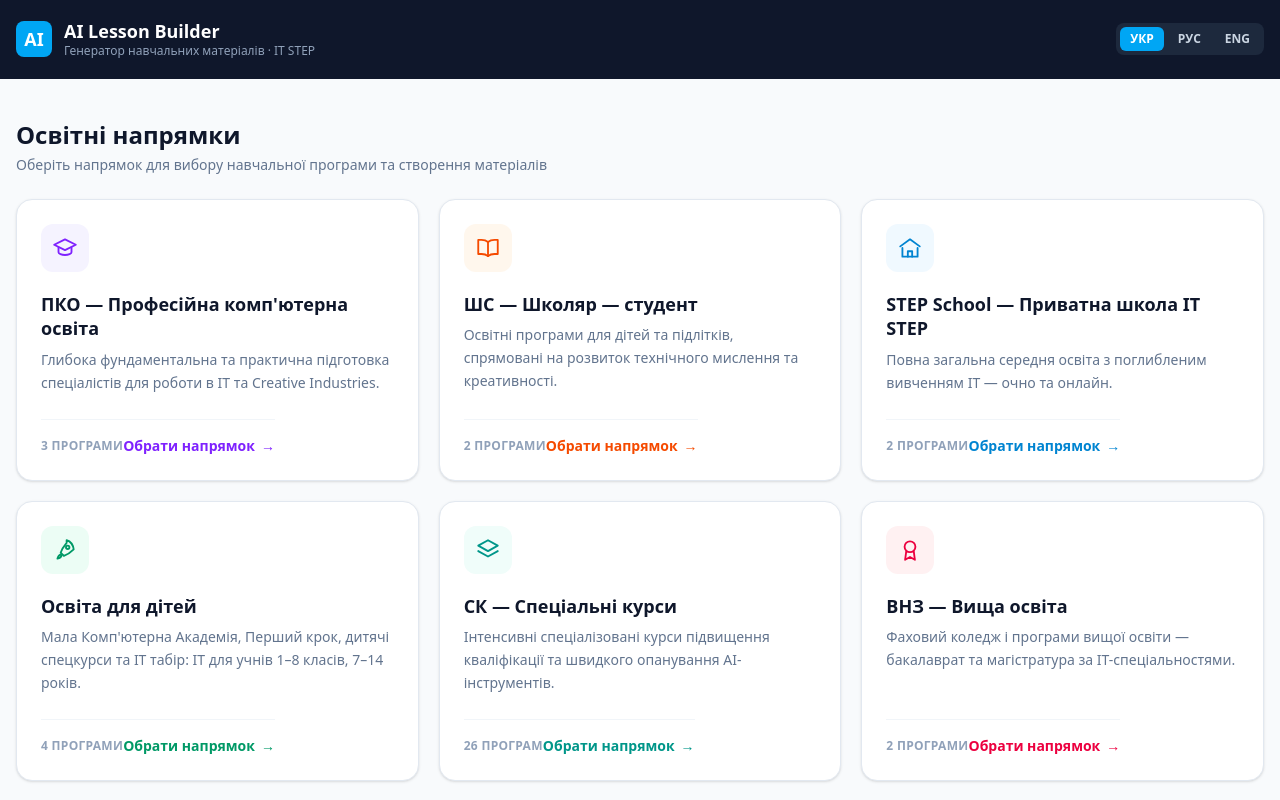
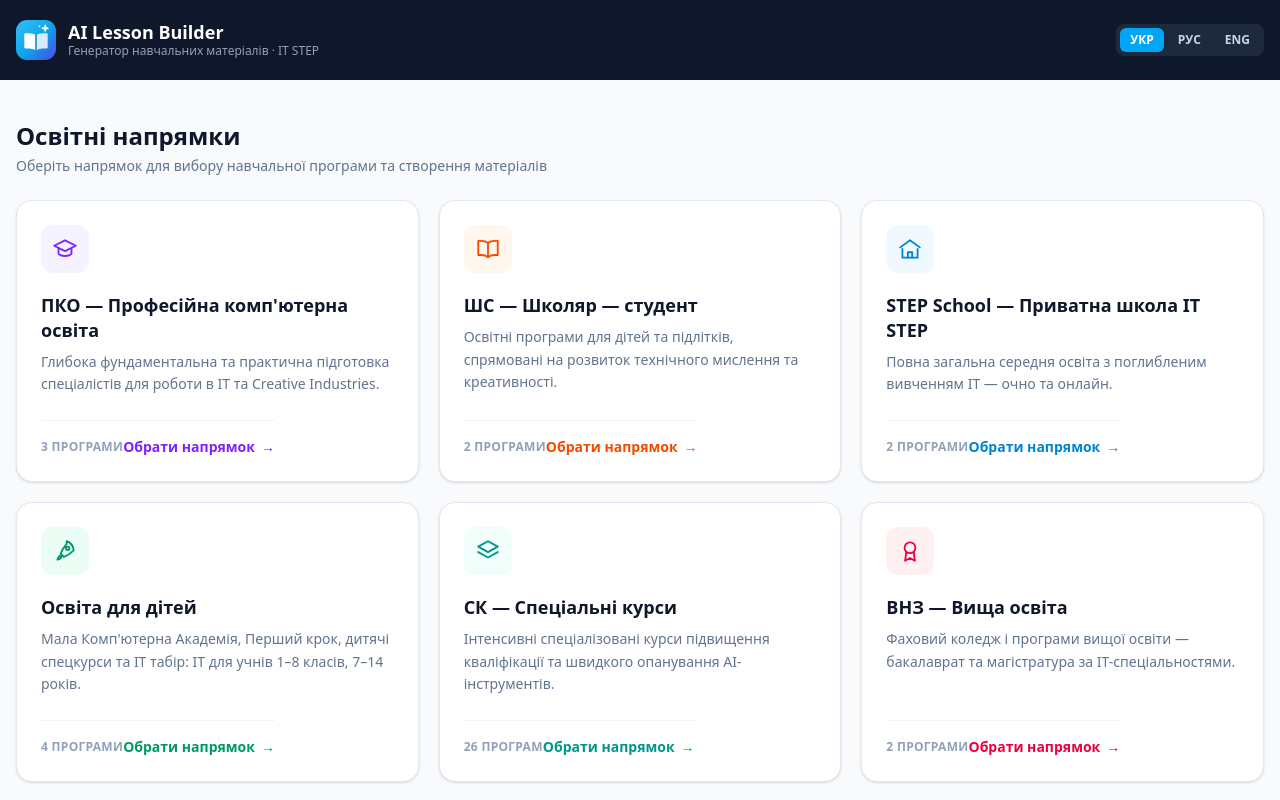
Before and after one commit to brshk/lesson-builder, a Next.js app: page / in a window 1280 px wide. Shown: the top 800 px of the page. Built offline with nearby package versions, Linux system fonts and the light colour scheme.

Commit message:
Add files via upload

```diff
--- a/src/app/page.tsx
+++ b/src/app/page.tsx
@@ -6,6 +6,8 @@
 import { DIRECTIONS } from "@/lib/directions";
 import DirectionCards from "@/components/DirectionCards";
 import ProgramCards from "@/components/ProgramCards";
+import Footer from "@/components/Footer";
+import Logo from "@/components/Logo";
 import { PROGRAM_PORTAL_SLUG } from "@/lib/portalMap";
 import { coursesFor, driveRefFor, driveViewUrl } from "@/lib/programDrive";
 import { UI_LANGS, directionName, tr, type UiKey, type UiLang } from "@/lib/i18n";
@@ -386,17 +388,35 @@
     await navigator.clipboard.writeText(output);
   };
 
+  /** Клік по логотипу з будь-якої сторінки повертає на головну. */
+  const goHome = () => {
+    setStep("directions");
+    window.scrollTo({ top: 0, behavior: "smooth" });
+  };
+
   return (
-    <div className="min-h-screen">
+    <div className="flex min-h-screen flex-col">
       <header className="bg-slate-900 text-white">
         <div className="mx-auto max-w-7xl px-4 py-5 flex items-center gap-3">
-          <div className="h-9 w-9 rounded-lg bg-sky-500 flex items-center justify-center font-bold text-lg">
-            AI
-          </div>
-          <div>
-            <h1 className="text-lg font-semibold leading-tight">{t("appTitle")}</h1>
-            <p className="text-xs text-slate-400">{t("appSubtitle")}</p>
-          </div>
+          <h1 className="m-0">
+            <button
+              type="button"
+              onClick={goHome}
+              title={t("toHome")}
+              aria-label={t("toHome")}
+              className="flex items-center gap-3 rounded-xl text-left transition hover:opacity-85 focus:outline-none focus-visible:ring-2 focus-visible:ring-sky-400"
+            >
+              <Logo size={40} id="lb-head" />
+              <span>
+                <span className="block text-lg font-semibold leading-tight">
+                  {t("appTitle")}
+                </span>
+                <span className="block text-xs font-normal text-slate-400">
+                  {t("appSubtitle")}
+                </span>
+              </span>
+            </button>
+          </h1>
 
           <div
             className="ml-auto flex items-center gap-1 rounded-lg bg-slate-800 p-1"
@@ -424,7 +444,7 @@
       </header>
 
       {step === "directions" && (
-        <main className="mx-auto max-w-7xl px-4 py-10">
+        <main className="mx-auto w-full max-w-7xl flex-1 px-4 py-10">
           <DirectionCards
             lang={uiLang}
             directions={DIRECTIONS}
@@ -439,7 +459,7 @@
       )}
 
       {step === "programs" && (
-        <main className="mx-auto max-w-7xl px-4 py-10">
+        <main className="mx-auto w-full max-w-7xl flex-1 px-4 py-10">
           <ProgramCards
             lang={uiLang}
             direction={currentDirection}
@@ -454,7 +474,7 @@
       )}
 
       {step === "form" && (
-      <main className="mx-auto max-w-7xl px-4 py-6">
+      <main className="mx-auto w-full max-w-7xl flex-1 px-4 py-6">
         <div className="mb-4 flex flex-wrap items-center gap-x-3 gap-y-2 text-sm">
           <button
             type="button"
@@ -892,6 +912,8 @@
         </div>
       </main>
       )}
+
+      <Footer lang={uiLang} />
     </div>
   );
 }
```
Also changed, not shown: src/app/icon.svg (added).
